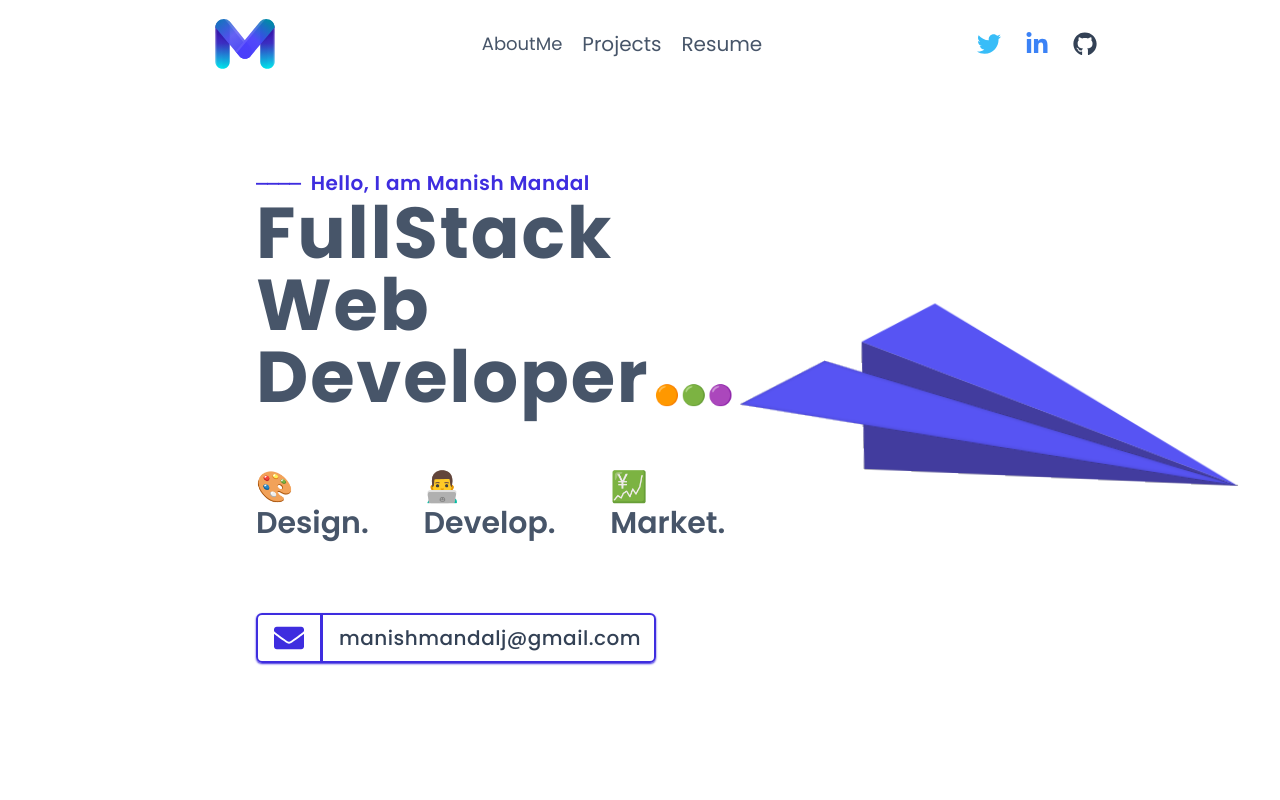
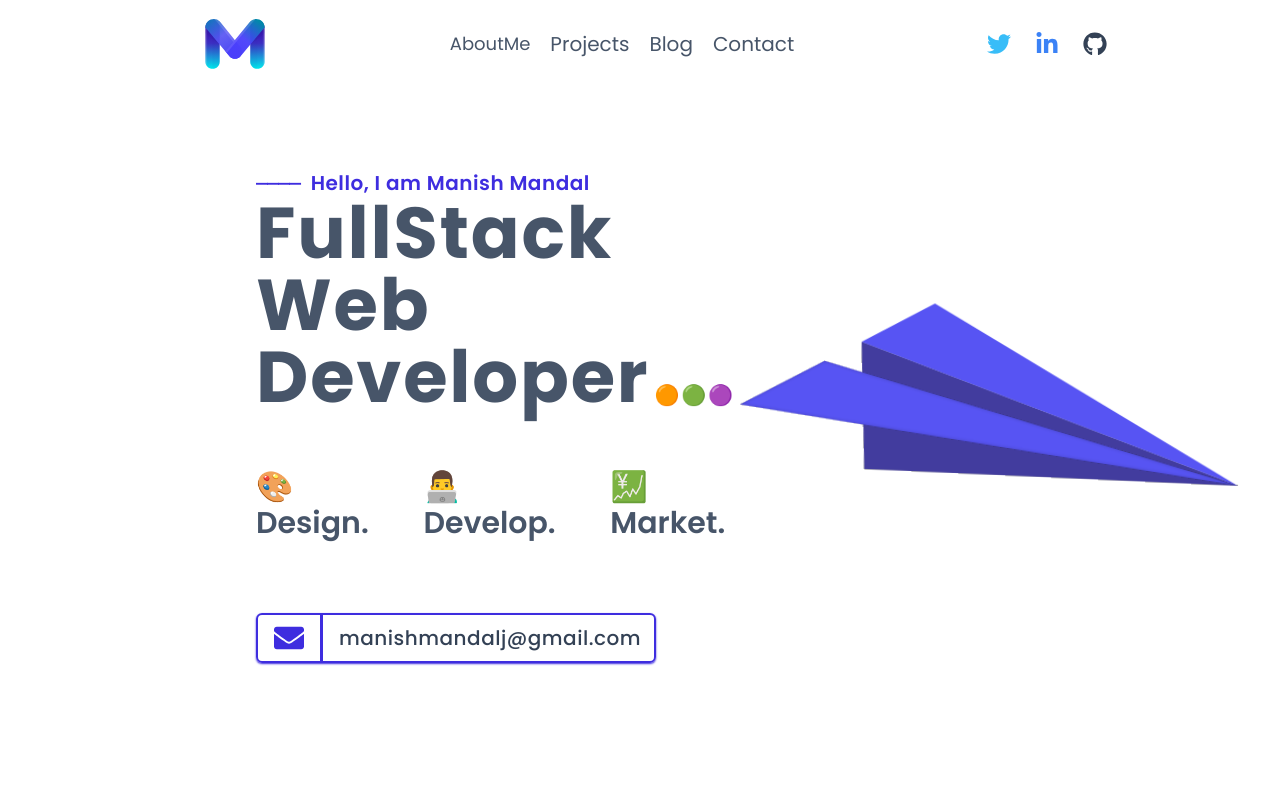
Before and after one commit to manishMandal02/manishmandal.me, a Next.js app: page / in a window 1280 px wide. Shown: the top 800 px of the page. Built offline with nearby package versions, Linux system fonts and the light colour scheme.

Commit message:
social url fix

```diff
--- a/components/UI/Navbar.tsx
+++ b/components/UI/Navbar.tsx
@@ -6,6 +6,14 @@ import SocialLinks from './SocialLinks';
 // import logo from '/m-logo.svg';
 
 const Navbar = () => {
+  const goToSection = (id: string) => {
+    const yOffset = screen.width < 800 ? -120 : -95;
+    const element = document.getElementById(id);
+    const y: any = element && element.getBoundingClientRect().top + window.pageYOffset + yOffset;
+
+    window.scrollTo({ top: y, behavior: 'smooth' });
+  };
+
   return (
     <nav className='h-20 ms:h-28 overflow-hidden ms:px-0 ms:pt-0   px-28 py-8 pt-10 absolute top-0 w-full z-10 bg-white'>
       <div className='ms:hidden h-full flex items-center justify-around'>
@@ -13,9 +21,38 @@ const Navbar = () => {
           <Image src={'/m-logo.svg'} className='cursor-pointer' width={60} height={60} alt='manish-mandal' />
         </Link>
         <div className='flex items-center justify-center overflow-hidden'>
-          <p className='text-lg  text-slate-600 hover:text-black cursor-pointer'>AboutMe</p>
-          <p className=' cursor-pointer ml-5 text-xl hover:text-black    text-slate-600'>Projects</p>
-          <p className=' cursor-pointer ml-5 text-xl hover:text-black    text-slate-600'>Resume</p>
+          <p
+            onClick={() => {
+              goToSection('about-me');
+            }}
+            className='text-lg  text-slate-600 hover:text-black cursor-pointer'
+          >
+            AboutMe
+          </p>
+          <p
+            onClick={() => {
+              goToSection('projects');
+            }}
+            className=' cursor-pointer ml-5 text-xl hover:text-black    text-slate-600'
+          >
+            Projects
+          </p>
+          <p
+            onClick={() => {
+              goToSection('blog');
+            }}
+            className=' cursor-pointer ml-5 text-xl hover:text-black    text-slate-600'
+          >
+            Blog
+          </p>
+          <p
+            onClick={() => {
+              goToSection('contact');
+            }}
+            className=' cursor-pointer ml-5 text-xl hover:text-black    text-slate-600'
+          >
+            Contact
+          </p>
         </div>
         <div className='w-24 mr-'>
           <SocialLinks github />
@@ -37,9 +74,38 @@ const Navbar = () => {
           </div>
         </div>
         <div className='w-full flex items-center justify-center overflow-hidden  -mb-2 mt-2'>
-          <p className='text-lg  text-slate-600 hover:text-black cursor-pointer'>AboutMe</p>
-          <p className=' cursor-pointer ml-5 text-xl hover:text-black    text-slate-600'>Projects</p>
-          <p className=' cursor-pointer ml-5 text-xl hover:text-black    text-slate-600'>Resume</p>
+          <p
+            onClick={() => {
+              goToSection('about-me');
+            }}
+            className='text-lg  text-slate-600 cursor-pointer'
+          >
+            AboutMe
+          </p>
+          <p
+            onClick={() => {
+              goToSection('projects');
+            }}
+            className=' cursor-pointer ml-4 text-lg text-slate-600'
+          >
+            Projects
+          </p>
+          <p
+            onClick={() => {
+              goToSection('blog');
+            }}
+            className=' cursor-pointer ml-4 text-lg text-slate-600'
+          >
+            Blog
+          </p>
+          <p
+            onClick={() => {
+              goToSection('contact');
+            }}
+            className=' cursor-pointer ml-4 text-lg hover:text-black    text-slate-600'
+          >
+            Contact
+          </p>
         </div>
       </div>
     </nav>
--- a/components/UI/SocialLinks.tsx
+++ b/components/UI/SocialLinks.tsx
@@ -17,7 +17,7 @@ const SocialLinks: React.FC<Props> = ({ github }) => {
         <FaTwitter className='group-hover:text-white text-sky-400 text-2xl transition-all duration-300' />
       </a>
       <a
-        href='https://www.linkedin.com/in/manish-mandal/'
+        href='https://www.linkedin.com/in/manish-mandal'
         target='_blank'
         rel='noreferrer'
         className='group hover:bg-blue-500  px-2 py-2 ml-2   rounded-full transition-all duration-400'
@@ -26,7 +26,7 @@ const SocialLinks: React.FC<Props> = ({ github }) => {
       </a>
       {github && (
         <a
-          href='https://www.linkedin.com/in/manish-mandal/'
+          href='https://github.com/manishMandal02'
           target='_blank'
           rel='noreferrer'
           className='group hover:bg-slate-700  px-2 py-2 ml-2  rounded-full transition-all duration-400'
--- a/components/aboutMe/Index.tsx
+++ b/components/aboutMe/Index.tsx
@@ -7,7 +7,10 @@ const AboutMe = () => {
   return (
     <div className='overflow-x-hidden ms:-mt-10  ms:mb-6'>
       <Divider />
-      <div className=' relative flex ms:flex-col-reverse justify-around ms:justify-start mt-20 ms:mt-4 my-10 px-16 ms:px-4 overflow-hidden '>
+      <div
+        id='about-me'
+        className=' relative flex ms:flex-col-reverse justify-around ms:justify-start mt-20 ms:mt-4 my-10 px-16 ms:px-4 overflow-hidden '
+      >
         <About />
         <TechSystem />
       </div>
--- /dev/null
+++ b/components/blog/index.tsx
@@ -0,0 +1,7 @@
+import React from 'react';
+
+const Blog = () => {
+  return <div></div>;
+};
+
+export default Blog;
--- a/components/contactMe/Index.tsx
+++ b/components/contactMe/Index.tsx
@@ -11,7 +11,7 @@ const ContactMe = () => {
       <Divider />
       <div className='mt-16 ms:mt-14 ms:-ml-1 w-full mx-6 flex flex-col items-center justify-center overflow-hidden '>
         <SectionHeader header='Say hello 👋' />
-        <p className='m-0 mt-5 ms:mt-3 font-semibold text-5xl ms:text-4xl text-slate-700'>
+        <p className='m-0 mt-5 ms:mt-3 font-semibold text-5xl ms:text-4xl text-slate-700' id='contact'>
           Lets Get In Touch!
         </p>
         <div className='-mt-8'>
@@ -37,8 +37,8 @@ const ContactMe = () => {
           <SocialLinks />
         </div>
         <p className='mt-12 mb-1  text-gray-600 opacity-80 tracking-wider text-base'>
-          Designed & Built by Manish Mandal ©️
-          <span className='text-sm'> {new Date().getFullYear()}</span>
+          Designed & Built by Manish Mandal
+          {/* <span className='text-sm'> {new Date().getFullYear()}</span> */}
         </p>
       </div>
     </>
--- a/components/myProjects/ProductCard.tsx
+++ b/components/myProjects/ProductCard.tsx
@@ -17,19 +17,20 @@ interface Props {
 const ProductCard: React.FC<Props> = ({ id, title, subTitle, tech, github, link, desc }) => {
   return (
     <motion.div
-      className='w-80 mt-4 ms:w-full py-3 px-3 ml-3 border-2 border-cyan-400 shadow-sm rounded cursor-pointer transition-all duration-200 overflow-hidden'
+      className='w-80 mt-4 ms:w-full py-3 px-3 ml-3 border-2 border-cyan-400 shadow-sm rounded  transition-all duration-200 overflow-hidden'
       key={id}
       variants={inViewVariants}
+      viewport={{ once: true }}
       initial='initial'
       whileInView='animate'
-      whileHover={{
-        y: -5,
-        transition: {
-          duration: 0.09,
-          // type: 'spring',
-          // stiffness: 125,
-        },
-      }}
+      // whileHover={{
+      //   y: -5,
+      //   transition: {
+      //     duration: 0.09,
+      //     // type: 'spring',
+      //     // stiffness: 125,
+      //   },
+      // }}
     >
       <p className='m-0 text-xl text-slate-700 font-semibold text-center mt-1 tracking-wide'>{title}</p>
       <p className='text-base  text-slate-700 font-medium mt-1'>{subTitle}</p>
--- a/components/myProjects/index.tsx
+++ b/components/myProjects/index.tsx
@@ -21,6 +21,7 @@ const MyProjects = () => {
             variants={inViewVariants}
             initial='initial'
             whileInView='animate'
+            id='projects'
           >
             Some Things I've Built.
           </motion.p>
```
